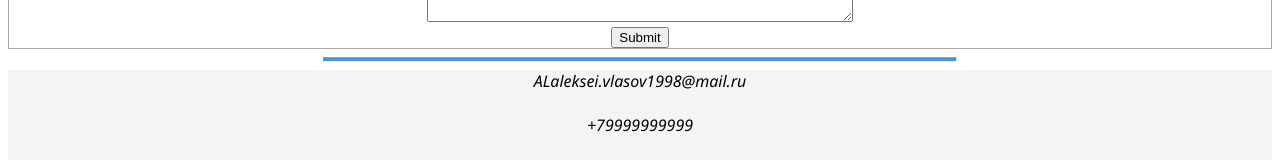
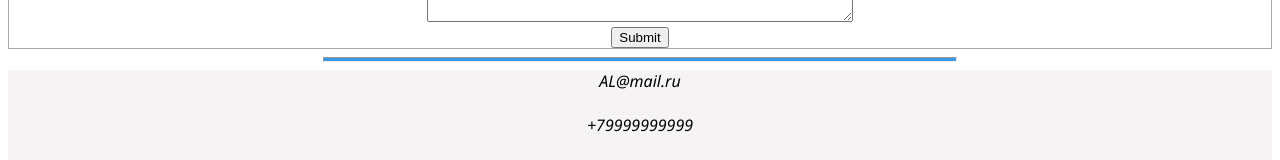
Before and after one commit to AlekseiVA/first_page, a plain HTML site: page index.html in a window 1280 px wide. Shown: the part 1991-2151 px from the top of the page. Drawn offline with Linux system fonts and the light colour scheme.

Commit message:
changed mail

```diff
--- a/index.html
+++ b/index.html
@@ -129,7 +129,7 @@
 
     <footer>
         <address>
-            <a href="mailto:AL@mail.ru" class="contacts_link">ALaleksei.vlasov1998@mail.ru</a>
+            <a href="mailto:AL@mail.ru" class="contacts_link">AL@mail.ru</a>
             <br><br>
             <a href="tel:+79999999999" class="contacts_link">+79999999999</a>
         </address>
```
